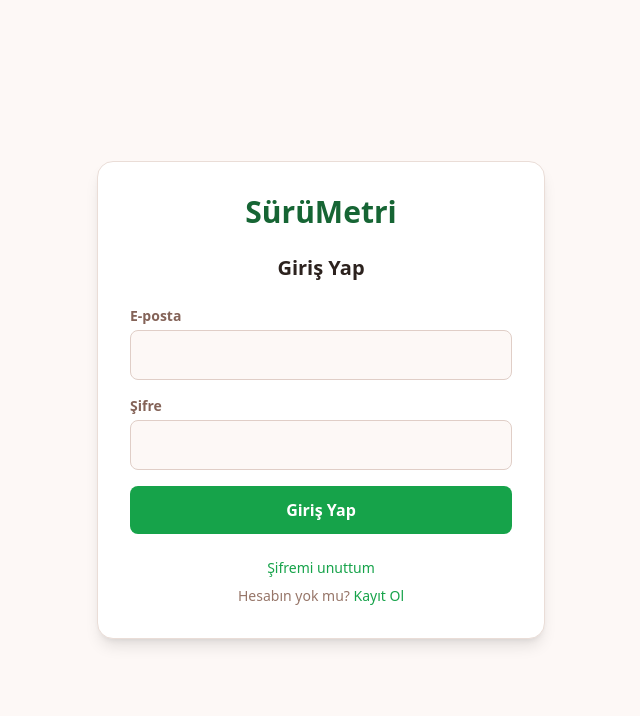
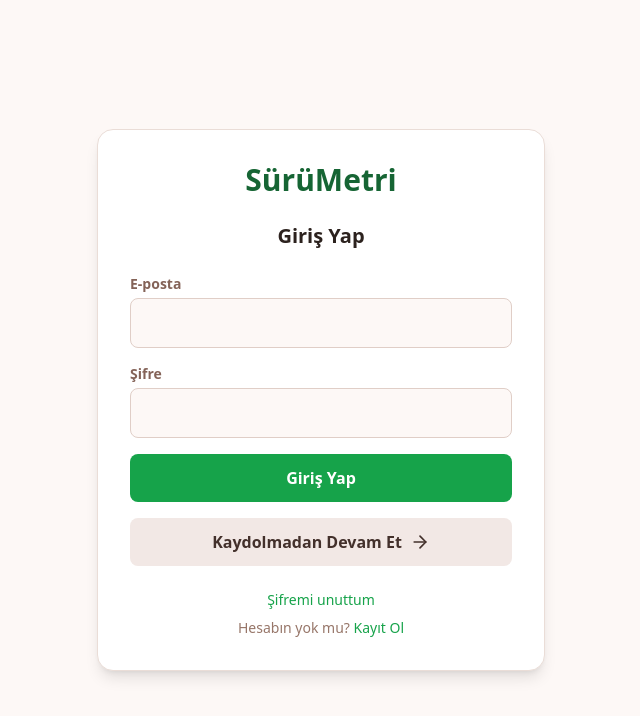
Before and after one commit to Barisozknn/Suru-Yonetim, a React (Vite) app: page /login in a window 1280 px wide. Shown: the top 716 px of the page, without its empty margins (319-959 px from the left). Built offline with nearby package versions, Linux system fonts and the light colour scheme; no server answers.

Commit message:
doğrulama kaldırma

```diff
--- a/src/components/ProtectedRoute.tsx
+++ b/src/components/ProtectedRoute.tsx
@@ -1,10 +1,12 @@
 import React, { useEffect, useState } from 'react';
 import { Outlet, Navigate } from 'react-router-dom';
 import { supabase } from '../lib/supabase';
+import { useStore } from '../store/useStore';
 
 const ProtectedRoute: React.FC = () => {
   const [loading, setLoading] = useState(true);
   const [isAuthenticated, setIsAuthenticated] = useState(false);
+  const isGuest = useStore((state) => state.isGuest);
 
   // Geliştirme ortamında auth'u bypass etmek için .env.local'e VITE_BYPASS_AUTH=true ekleyin
   const bypassAuth = import.meta.env.VITE_BYPASS_AUTH === 'true';
@@ -33,7 +35,7 @@ const ProtectedRoute: React.FC = () => {
     );
   }
 
-  if (!bypassAuth && !isAuthenticated) {
+  if (!bypassAuth && !isAuthenticated && !isGuest) {
     return <Navigate to="/login" replace />;
   }
 
--- a/src/pages/Login.tsx
+++ b/src/pages/Login.tsx
@@ -1,6 +1,8 @@
 import React, { useState } from 'react';
 import { supabase } from '../lib/supabase';
 import { useNavigate, Link } from 'react-router-dom';
+import { useStore } from '../store/useStore';
+import { ArrowRight } from 'lucide-react';
 
 const Login: React.FC = () => {
   const [email, setEmail] = useState('');
@@ -8,6 +10,7 @@ const Login: React.FC = () => {
   const [loading, setLoading] = useState(false);
   const [error, setError] = useState<string | null>(null);
   const navigate = useNavigate();
+  const setIsGuest = useStore((state) => state.setIsGuest);
 
   const handleLogin = async (e: React.FormEvent) => {
     e.preventDefault();
@@ -57,6 +60,21 @@ const Login: React.FC = () => {
             {loading ? 'Giriş Yapılıyor...' : 'Giriş Yap'}
           </button>
         </form>
+
+        <div className="mt-4">
+          <button
+            onClick={() => {
+              setIsGuest(true);
+              navigate('/');
+            }}
+            type="button"
+            className="w-full flex items-center justify-center space-x-2 bg-earth-100 hover:bg-earth-200 text-earth-800 font-bold py-3 rounded-lg transition"
+          >
+            <span>Kaydolmadan Devam Et</span>
+            <ArrowRight className="w-5 h-5" />
+          </button>
+        </div>
+
         <div className="mt-6 text-center text-sm font-medium text-earth-600 space-y-2">
           <div><Link to="/forgot-password" className="text-nature-600 hover:underline">Şifremi unuttum</Link></div>
           <div>Hesabın yok mu? <Link to="/register" className="text-nature-600 hover:underline">Kayıt Ol</Link></div>
--- a/src/pages/Register.tsx
+++ b/src/pages/Register.tsx
@@ -1,13 +1,16 @@
 import React, { useState } from 'react';
 import { supabase } from '../lib/supabase';
-import { Link } from 'react-router-dom';
+import { Link, useNavigate } from 'react-router-dom';
+import { useStore } from '../store/useStore';
+import { ArrowRight } from 'lucide-react';
 
 const Register: React.FC = () => {
+  const navigate = useNavigate();
+  const setIsGuest = useStore((state) => state.setIsGuest);
   const [email, setEmail] = useState('');
   const [password, setPassword] = useState('');
   const [loading, setLoading] = useState(false);
   const [error, setError] = useState<string | null>(null);
-  const [success, setSuccess] = useState(false);
 
   const handleRegister = async (e: React.FormEvent) => {
     e.preventDefault();
@@ -17,7 +20,8 @@ const Register: React.FC = () => {
     if (error) {
       setError(error.message);
     } else {
-      setSuccess(true);
+      // E-posta doğrulaması kapalı olduğu için direkt giriş yapılıp yönlendirilir
+      navigate('/');
     }
     setLoading(false);
   };
@@ -28,14 +32,6 @@ const Register: React.FC = () => {
         <h2 className="text-3xl font-black text-nature-800 text-center mb-6">SürüMetri</h2>
         <h3 className="text-xl font-bold text-earth-900 text-center mb-6">Kayıt Ol</h3>
 
-        {success ? (
-          <div className="text-center space-y-4">
-            <div className="bg-nature-50 text-nature-700 p-4 rounded-lg font-medium">
-              Kayıt başarılı! Lütfen e-posta adresinize gönderilen onay bağlantısına tıklayın.
-            </div>
-            <Link to="/login" className="inline-block text-nature-600 font-bold hover:underline">Giriş Sayfasına Dön</Link>
-          </div>
-        ) : (
         <>
           {error && <div className="bg-red-50 text-red-600 p-3 rounded-lg mb-4 text-sm font-medium">{error}</div>}
           <form onSubmit={handleRegister} className="space-y-4">
@@ -68,11 +64,25 @@ const Register: React.FC = () => {
                 {loading ? 'Kayıt Olunuyor...' : 'Kayıt Ol'}
               </button>
             </form>
+
+            <div className="mt-4">
+              <button
+                onClick={() => {
+                  setIsGuest(true);
+                  navigate('/');
+                }}
+                type="button"
+                className="w-full flex items-center justify-center space-x-2 bg-earth-100 hover:bg-earth-200 text-earth-800 font-bold py-3 rounded-lg transition"
+              >
+                <span>Kaydolmadan Devam Et</span>
+                <ArrowRight className="w-5 h-5" />
+              </button>
+            </div>
+
             <div className="mt-6 text-center text-sm font-medium text-earth-600">
             Zaten hesabın var mı? <Link to="/login" className="text-nature-600 hover:underline">Giriş Yap</Link>
           </div>
         </>
-        )}
       </div>
     </div>
   );
--- a/src/pages/Settings.tsx
+++ b/src/pages/Settings.tsx
@@ -44,6 +44,7 @@ const Settings: React.FC = () => {
   };
 
   const handleLogout = async () => {
+    useStore.getState().setIsGuest(false);
     await supabase.auth.signOut();
     navigate('/login');
   };
--- a/src/store/useStore.ts
+++ b/src/store/useStore.ts
@@ -25,8 +25,10 @@ interface StoreState {
   // Auth
   user: User | null;
   session: Session | null;
+  isGuest: boolean;
   setUser: (user: User | null) => void;
   setSession: (session: Session | null) => void;
+  setIsGuest: (guest: boolean) => void;
 
   // Filters
   aramaMetni: string;
@@ -68,8 +70,10 @@ export const useStore = create<StoreState>()(
 
       user: null,
       session: null,
+      isGuest: false,
       setUser: (user) => set({ user }),
       setSession: (session) => set({ session }),
+      setIsGuest: (guest) => set({ isGuest: guest }),
 
       aramaMetni: '',
       turFiltresi: 'Tümü',
```
Also changed, not shown: check_db.mjs (added, +14 -0 lines). Lines whose indentation alone changed are shown as unchanged.
